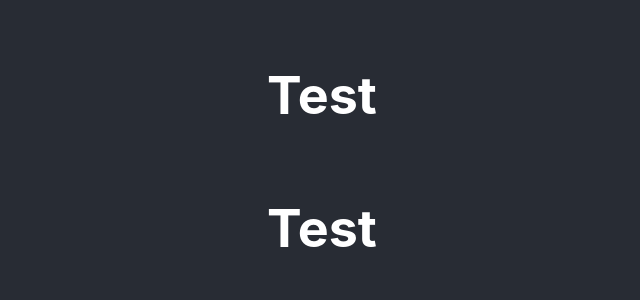
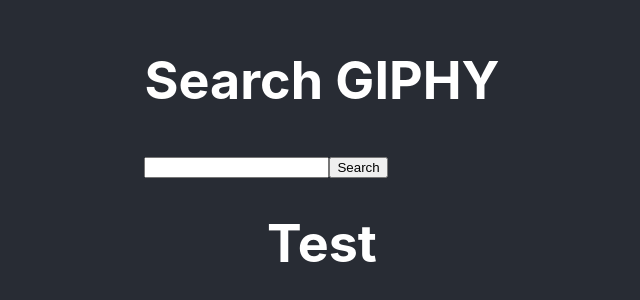
Before and after one commit to iambcho/Assignment7, a React (Create React App) app in the folder giphy-app/: page / in a window 1280 px wide. Shown: the part 238-538 px from the top of the page, without its empty margins (318-958 px from the left). Built offline with nearby package versions, Linux system fonts and the light colour scheme.

Commit message:
created search bar

```diff
--- a/giphy-app/package.json
+++ b/giphy-app/package.json
@@ -6,6 +6,7 @@
     "@testing-library/jest-dom": "^4.2.4",
     "@testing-library/react": "^9.4.0",
     "@testing-library/user-event": "^7.2.1",
+    "axios": "^0.19.1",
     "react": "^16.12.0",
     "react-dom": "^16.12.0",
     "react-scripts": "3.3.0"
--- a/giphy-app/src/components/SearchBar.js
+++ b/giphy-app/src/components/SearchBar.js
@@ -7,25 +7,35 @@ export default class SearchBar extends Component {
 	    super(props);
 
       this.state = {
-        data: this.props.data
+        searchInput: this.props.data
       }
 
 
     }
+    setSearchInput = (e) => {
+      this.setState({searchInput: e.target.value});
+    }
+    search() {
+      axios.get("http://api.giphy.com/v1/gifs/search?q=SEARCH+TERM+GOES+HERE&api_key=tgqggOWqq0zq6uSC0AwgK5fsUMjchVwr" + document.getElementById("inputSearch").value)
+        .then((response) => {
+          console.log(response);
+        })
+        .then((error) => {
+          console.log(error);
+        })
+      }
 
     render() {
         return (
             <div>
-                <h1>Test</h1>
+                <h1>Search GIPHY</h1>
+                <input id="inputSearch" value={this.state.searchInput} onChange={this.setSearchInput}></input>
+                <button onClick={this.handleSearchClick}>Search</button>
            </div>
           );
     }
 }
 
 SearchBar.propTypes = {
-    data: PropTypes.array
+    searchInput: PropTypes.string
 };
-
-SearchBar.defaultProps = {
-    data: []
-}
```
Also changed, not shown: 1 other file (tests, documents, lock files or other folders).
